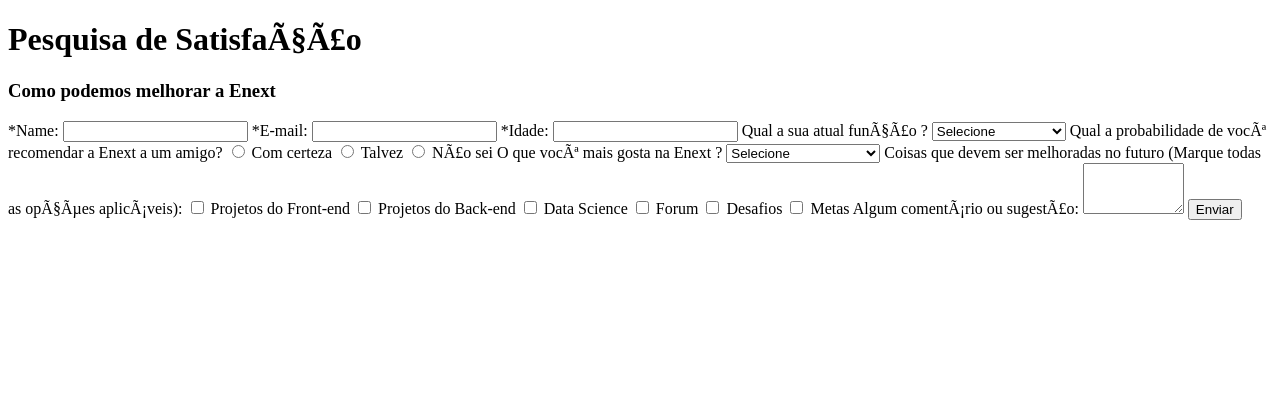
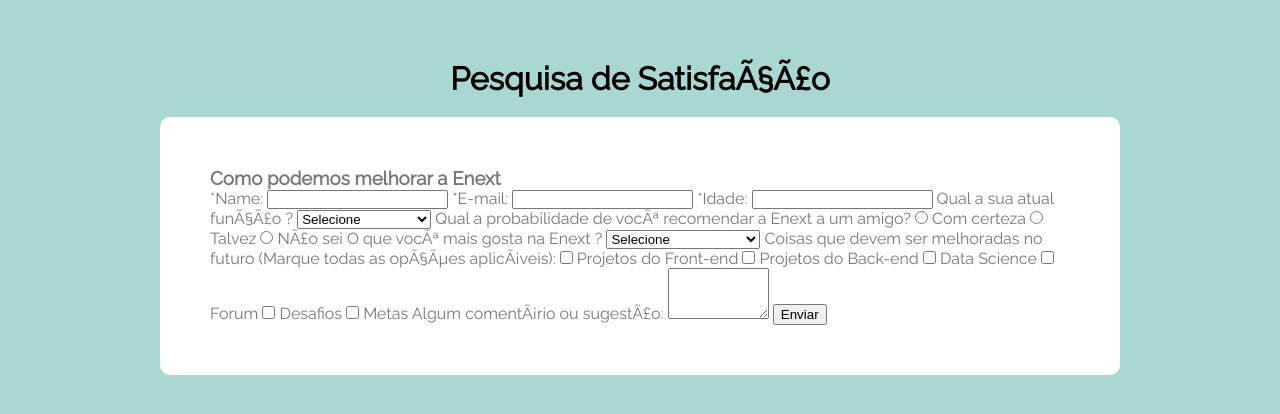
Before and after one commit to giovannychaves/projeto-git-github, a plain HTML site: page index.html in a window 1280 px wide. Drawn offline with Linux system fonts and the light colour scheme.

Commit message:
Estilos do body, header e main, adicionados.

```diff
--- a/index.html
+++ b/index.html
@@ -6,13 +6,15 @@
     <meta charset="UFT-8">
     <title>Pesquisa de Satisfação</title>
     <meta name="viewport" content="width=device-width">
+    <link href="https://fonts.googleapis.com/css?family=Raleway&display=swap" rel="stylesheet">
+    <link rel="stylesheet" href="style.css">
 </head>
 
 <body>
     <header>
         <h1>Pesquisa de Satisfação</h1>
     </header>
-    <main>
+    <main class="container main">
         <h3>Como podemos melhorar a Enext</h3>
         <form action="submit">
             <label for="name">
--- /dev/null
+++ b/style.css
@@ -0,0 +1,39 @@
+/* Resets */
+
+body, h1, h3, input[type="checkbox"], input[type="text"], input[type="number"], input[type="radio"]{
+    margin: 0px;
+    padding: 0px;
+}
+
+/* Geral */
+
+*{
+    box-sizing: border-box;
+}
+
+body{
+    background-color: #a9d7d1;
+    font-family: 'Raleway', Helvetica, sans-serif;
+}
+
+.container{
+    max-width: 960px;
+    margin: 0 auto;
+}
+
+/* Header */
+
+header h1{
+    text-align: center;
+    margin-top: 60px;
+    margin-bottom: 20px;
+}
+
+/* Main */
+
+.main{
+    background-color: white;
+    padding: 50px;
+    border-radius: 10px;
+    color: #777;
+}
```
